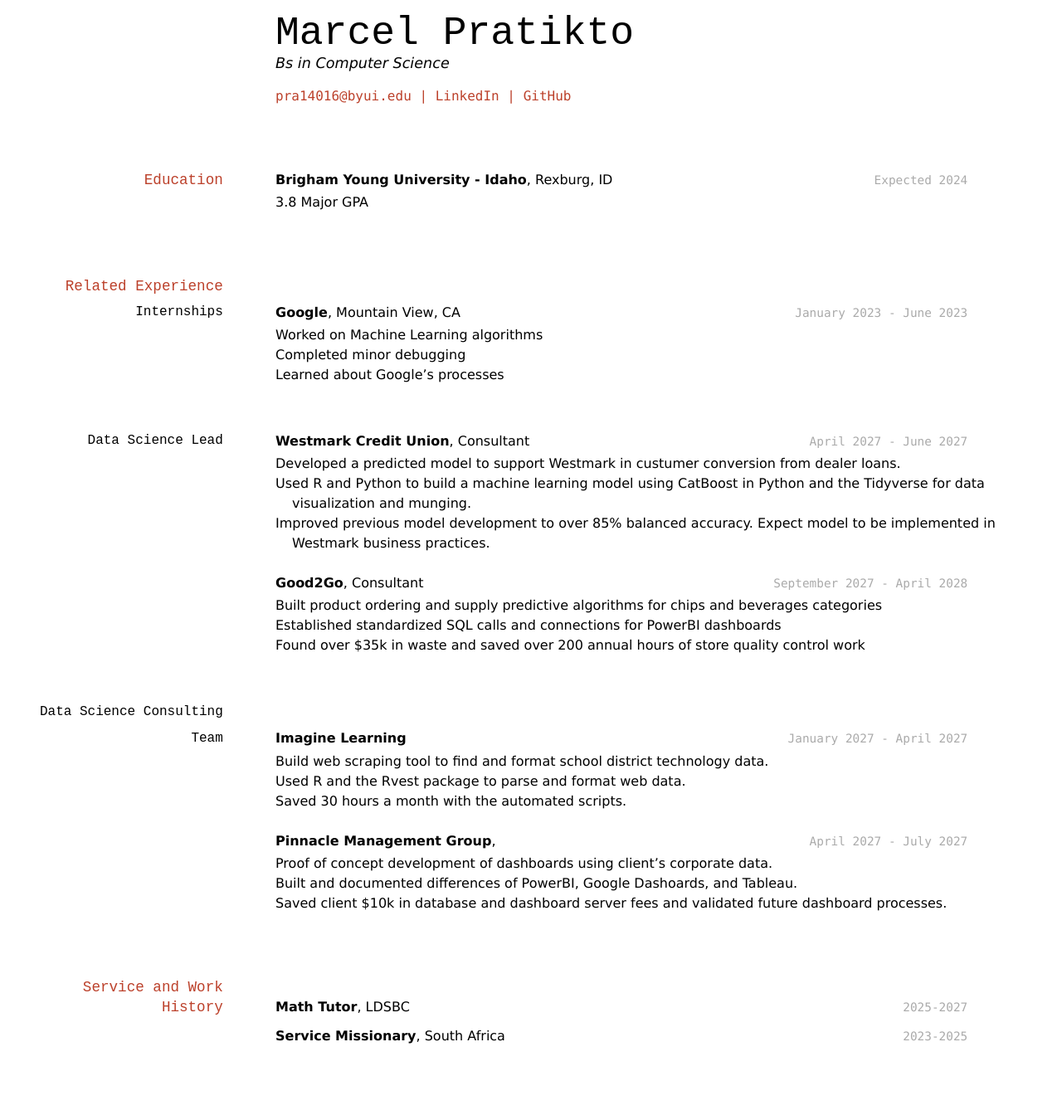
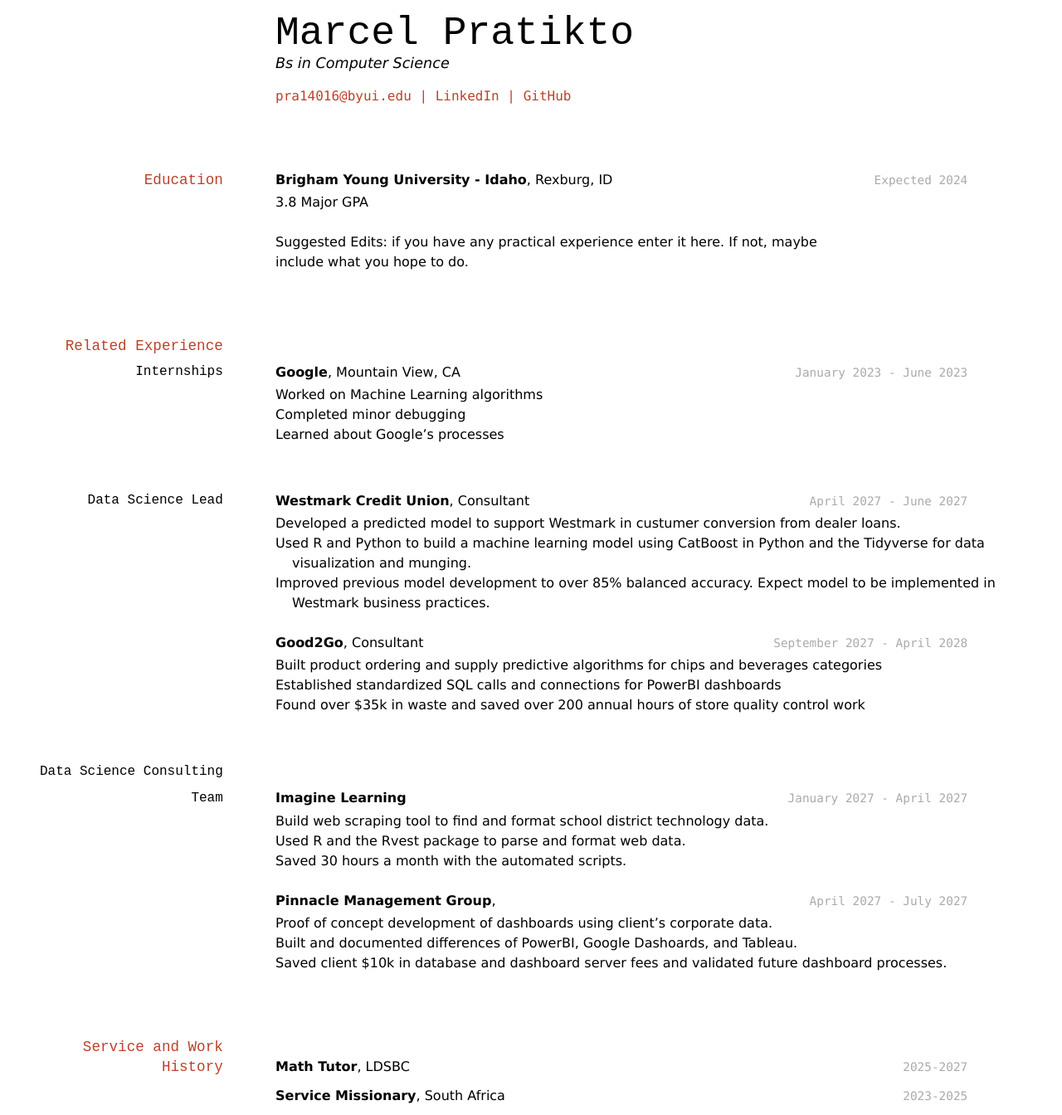
Before and after one commit to jluke-russell/marcelpratikto_resume, a Jekyll site: the page built from docs/index.md, in a window 1280 px wide. Shown: the whole page at 83% size. Built offline with Jekyll 4.4.1, drawn with Linux system fonts in a browser that asks for light colours; before the commit the page ends 1272 px from its top, so only the background shows below that.

Commit message:
Suggested edits

```diff
--- a/docs/index.md
+++ b/docs/index.md
@@ -19,6 +19,9 @@ Bs in Computer Science
 __Brigham Young University - Idaho__, Rexburg, ID
 
 - 3.8 Major GPA
+
+
+Suggested Edits: if you have any practical experience enter it here. If not, maybe include what you hope to do.
 
 ## Related Experience
 
```
